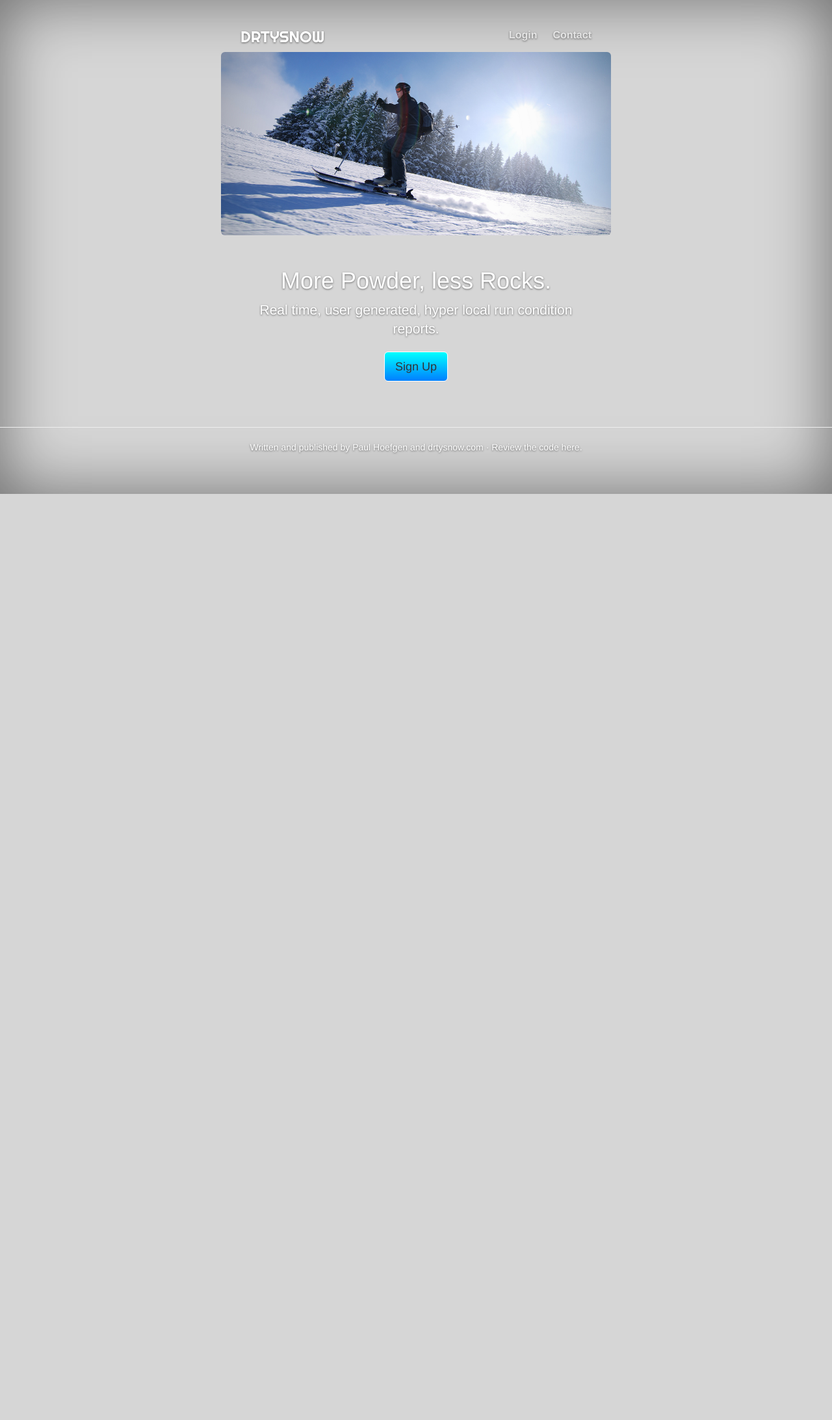
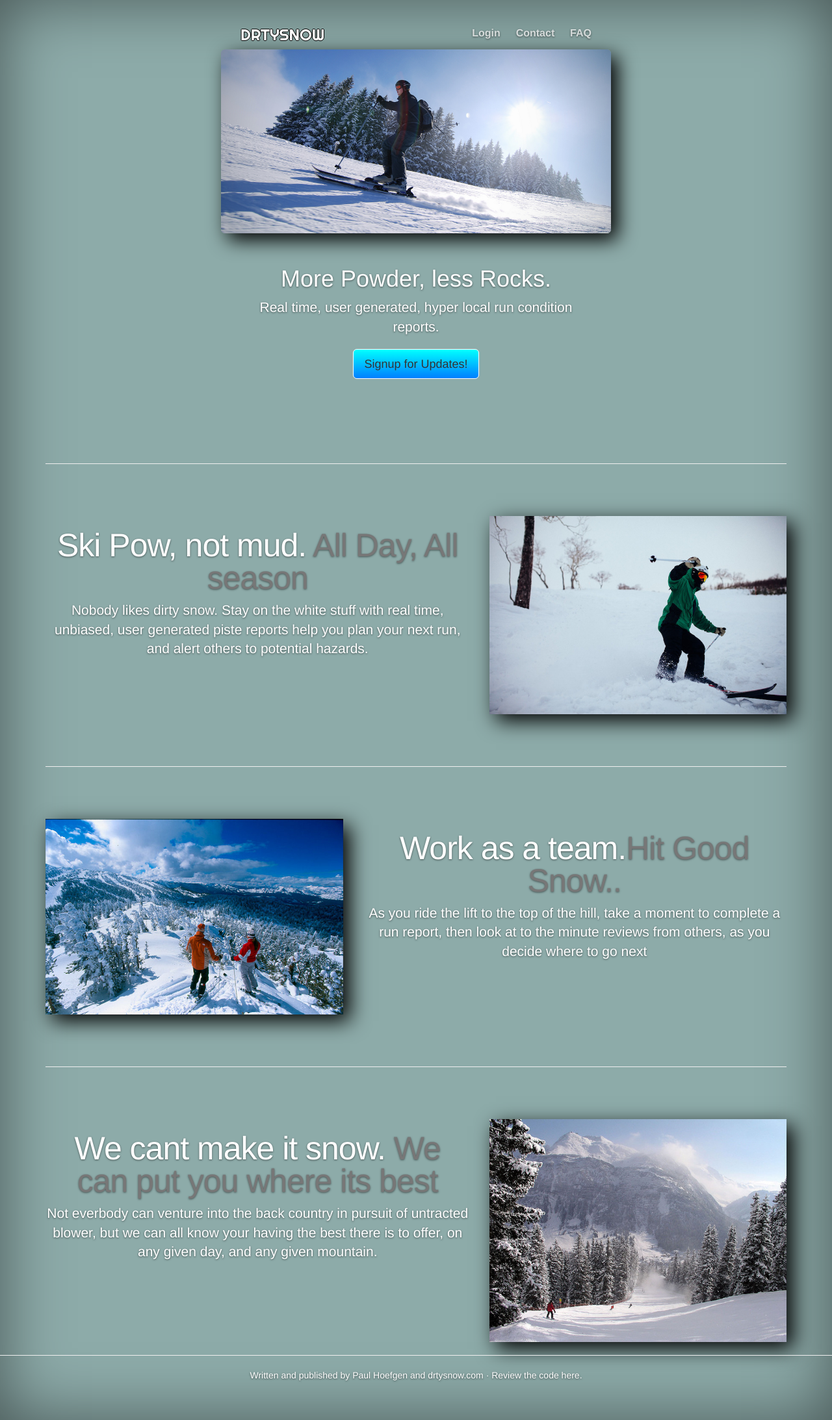
Before and after one commit to phoefgen/udacity-catalog, a Flask app: page / in a window 1280 px wide. Shown: the whole page at 65% size. Before the commit the page ends 760 px from the top, so only its background shows below. Run offline with Flask 2, Linux system fonts and the light colour scheme; some libraries are stand-ins or nearby versions.

Commit message:
finish new refactor, new cover page

```diff
--- a/drtysnow/static/css/cover.css
+++ b/drtysnow/static/css/cover.css
@@ -27,7 +27,7 @@ a:hover {
 html,
 body {
   height: 100%;
-  background-color: #d6d6d6;
+  background-color: #8daba9;
 }
 body {
   color: #fff;
@@ -43,6 +43,9 @@ img.centered{
 
 .masthead-brand{
   font-family: 'Righteous';
+  color: white;
+  text-shadow: -1px 0 black, 0 1px black, 1px 0 black, 0 -1px black;
+
 }
 
 .center {
--- a/drtysnow/templates/cover.html
+++ b/drtysnow/templates/cover.html
@@ -5,10 +5,13 @@ an account pre-launch-->
 
 {% block header %}
   {% include "header.html"%}
+  <!--Override settings imported from header with specific CSS files.-->
   <link rel="stylesheet"
-              href="{{ url_for('static', filename='css/cover.css') }}">
+                     href="{{ url_for('static', filename='css/landing.css') }}">
+  <link rel="stylesheet"
+                       href="{{ url_for('static', filename='css/cover.css') }}">
 {% endblock %}
-{% block title %} Coming Soon! {% endblock %}
+{% block title %}Coming Soon!{% endblock %}
 
 {% block navbar %}
   {% include "navbar-closed.html"%}
@@ -17,16 +20,17 @@ an account pre-launch-->
 {% block content %}
   <div class="container center">
       <div class="cover-container">
-      <img src="static/images/cover_page_graphic.jpg" class="img-responsive img-rounded center">
+      <img src="static/images/cover_page_graphic.jpg" class="img-responsive img-rounded center drop">
       <div class="inner">
               <h1 class="cover-heading">More Powder, less Rocks. </h1>
               <p class="lead">Real time, user generated, hyper local run condition reports.</p>
               <p class="lead">
-                <a href="#" class="btn btn-lg btn-default">Sign Up</a>
+                <a href="#" class="btn btn-lg btn-default">Signup for Updates!</a>
               </p>
       </div>
     </div>
   </div>
+  {% include "marketing.html" %}
 {% endblock content %}
 {%block footer %}
   {% include "footer.html"%}
--- /dev/null
+++ b/drtysnow/templates/marketing.html
@@ -0,0 +1,46 @@
+<!-- Marketing messaging and featurettes
+================================================== -->
+<!-- Wrap the rest of the page in another container to center all the content. -->
+
+<div class="container marketing">
+  <!-- START THE FEATURETTES -->
+
+  <hr class="featurette-divider">
+
+  <div class="row featurette">
+    <div class="col-md-7">
+      <h2 class="featurette-heading">Ski Pow, not mud. <span class="text-muted">All Day, All season</span></h2>
+      <p class="lead">Nobody likes dirty snow. Stay on the white stuff with
+        real time, unbiased, user generated piste reports help you plan your
+        next run, and alert others to potential hazards. </p>
+    </div>
+    <div class="col-md-5">
+      <img class="featurette-image img-responsive center-block drop" src="static/images/pitch1.jpg" alt="Man Skiing">
+    </div>
+  </div>
+
+  <hr class="featurette-divider">
+
+  <div class="row featurette">
+    <div class="col-md-7 col-md-push-5">
+      <h2 class="featurette-heading">Work as a team.<span class="text-muted">Hit Good Snow..</span></h2>
+      <p class="lead">As you ride the lift to the top of the hill, take a moment
+         to complete a run report, then look at
+         to the minute reviews from others, as you decide where to go next</p>
+    </div>
+    <div class="col-md-5 col-md-pull-7">
+      <img class="featurette-image img-responsive center-block drop" src="static/images/pitch2.jpg" alt="people looking at ski hill">
+    </div>
+  </div>
+  <hr class="featurette-divider">
+  <div class="row featurette">
+    <div class="col-md-7">
+      <h2 class="featurette-heading">We cant make it snow. <span class="text-muted">We can put you where its best</span></h2>
+      <p class="lead">Not everbody can venture into the back country in pursuit of untracted blower, but we can all know your having the best
+      there is to offer, on any given day, and any given mountain.</p>
+    </div>
+    <div class="col-md-5">
+      <img class="featurette-image img-responsive center-block drop" src="static/images/pitch3.jpg" alt="people skiing">
+    </div>
+  </div>
+</div>
--- a/drtysnow/templates/navbar-closed.html
+++ b/drtysnow/templates/navbar-closed.html
@@ -5,6 +5,8 @@
       <ul class="nav masthead-nav">
         <li><a href="#">Login</a></li>
         <li><a href="#">Contact</a></li>
+        <li><a href="#">FAQ</a></li>
+
       </ul>
     </nav>
   </div>
```
Also changed, not shown: drtysnow/templates/landing.html (+3 -53 lines), drtysnow/static/images/pitch1 (1).jpg (added), drtysnow/static/images/pitch1.jpg, drtysnow/static/images/pitch3 (1).jpg (added), 1 other file.
